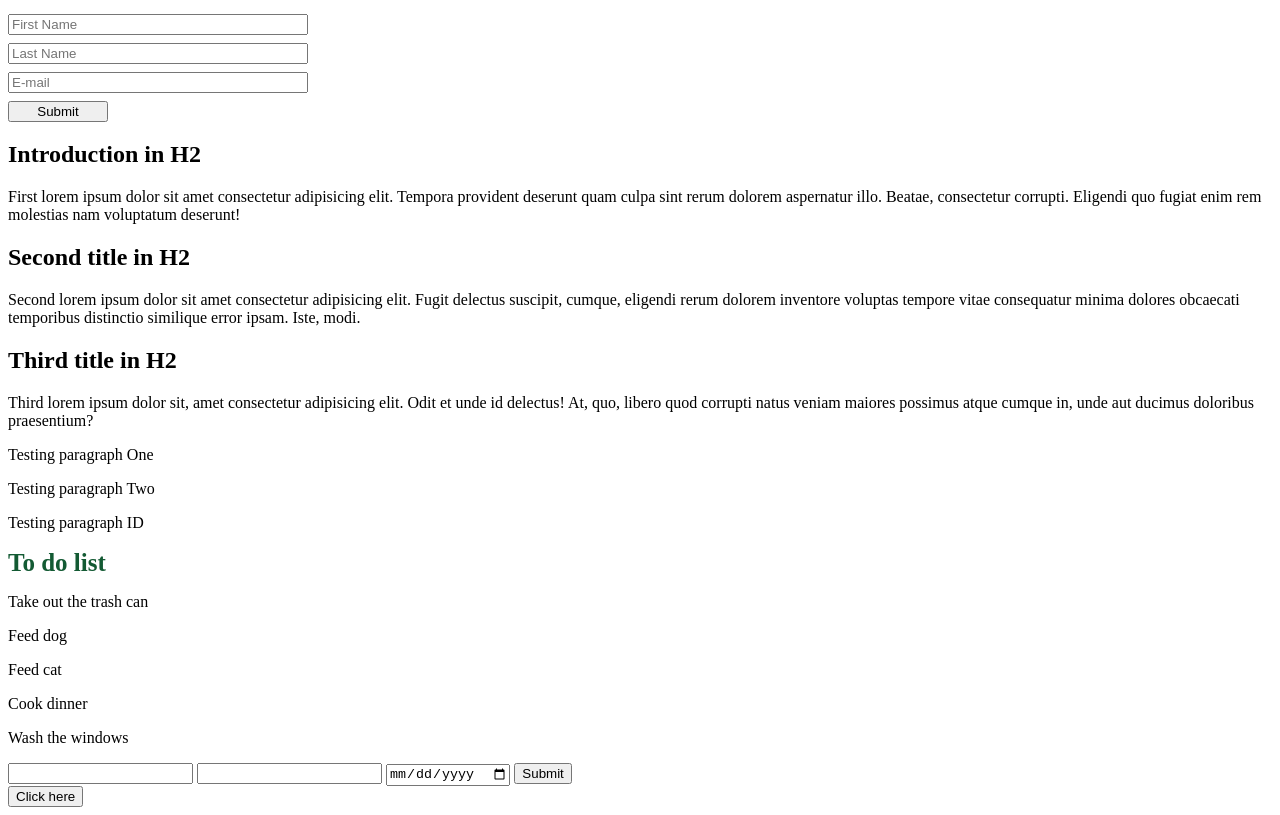
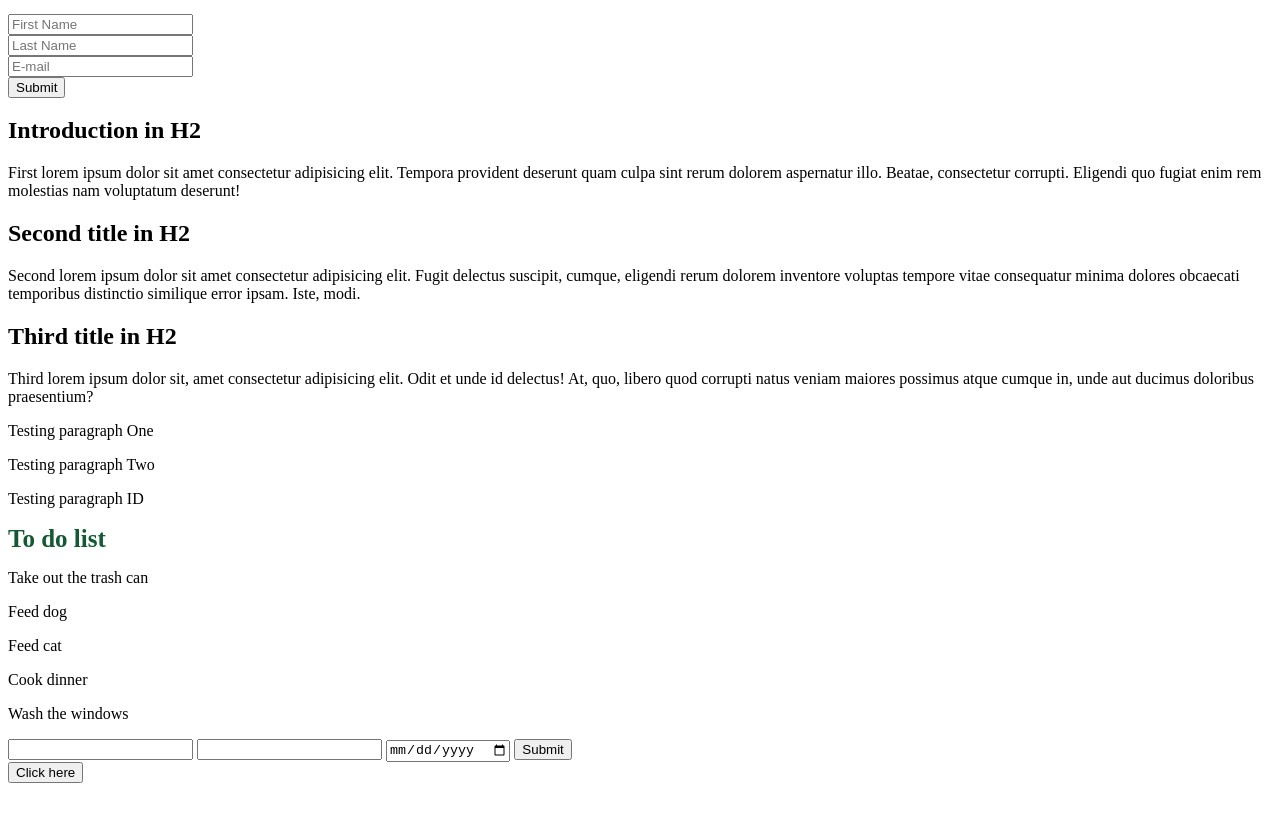
Before and after one commit to MichaelaOckovska/modernJS, a plain HTML site: page index.html in a window 1280 px wide. Shown: the part 48-863 px from the top of the page. After the commit the page ends 839 px from the top, so only its background shows below. Drawn offline with Linux system fonts and the light colour scheme.

Commit message:
JS85 - finished

```diff
--- a/To Do App/00_repetition.js
+++ b/To Do App/00_repetition.js
@@ -15,3 +15,8 @@
 /** Exercise
  * Searching in the task list – similar to previous exercise
  */
+
+/** Exercise
+ * Create any three fields – first name, last name, email
+ * Press send – the fields are emptied and the data is written down in paragraphs
+ */
--- a/index.html
+++ b/index.html
@@ -17,9 +17,9 @@
 
     <main>
         <form id="test-form">
-            <input type="text" placeholder="First Name" name="firstName">
-            <input type="text" placeholder="Last Name" name="lastName">
-            <input type="text" placeholder="E-mail" name="email">
+            <input type="text" placeholder="First Name" name="firstName"><br>
+            <input type="text" placeholder="Last Name" name="lastName"><br>
+            <input type="email" placeholder="E-mail" name="email"><br>
             <input type="submit" value="Submit" id="test-submit-btn">
         </form>
         <div id="form-output">
--- a/script.js
+++ /dev/null
@@ -1,4 +0,0 @@
-/** Exercise
- * Create any three fields – first name, last name, email
- * Press send – the fields are emptied and the data is written down in paragraphs
- */
--- a/style.css
+++ b/style.css
@@ -4,13 +4,13 @@ h1 {
     color: rgb(19, 90, 51);
 }
 
-#test-form {
+/* #test-form {
     display: flex;
     flex-direction: column;
-    gap: 0.5rem; /* Rozostup medzi inputmi */
-    max-width: 300px; /* Šírka formulára */
+    gap: 0.5rem;
+    max-width: 300px;
 }
 
 #test-submit-btn {
     max-width: 100px;
-}
+} */
```
Also changed, not shown: To Do App/04.form.js (+31 -0 lines).
